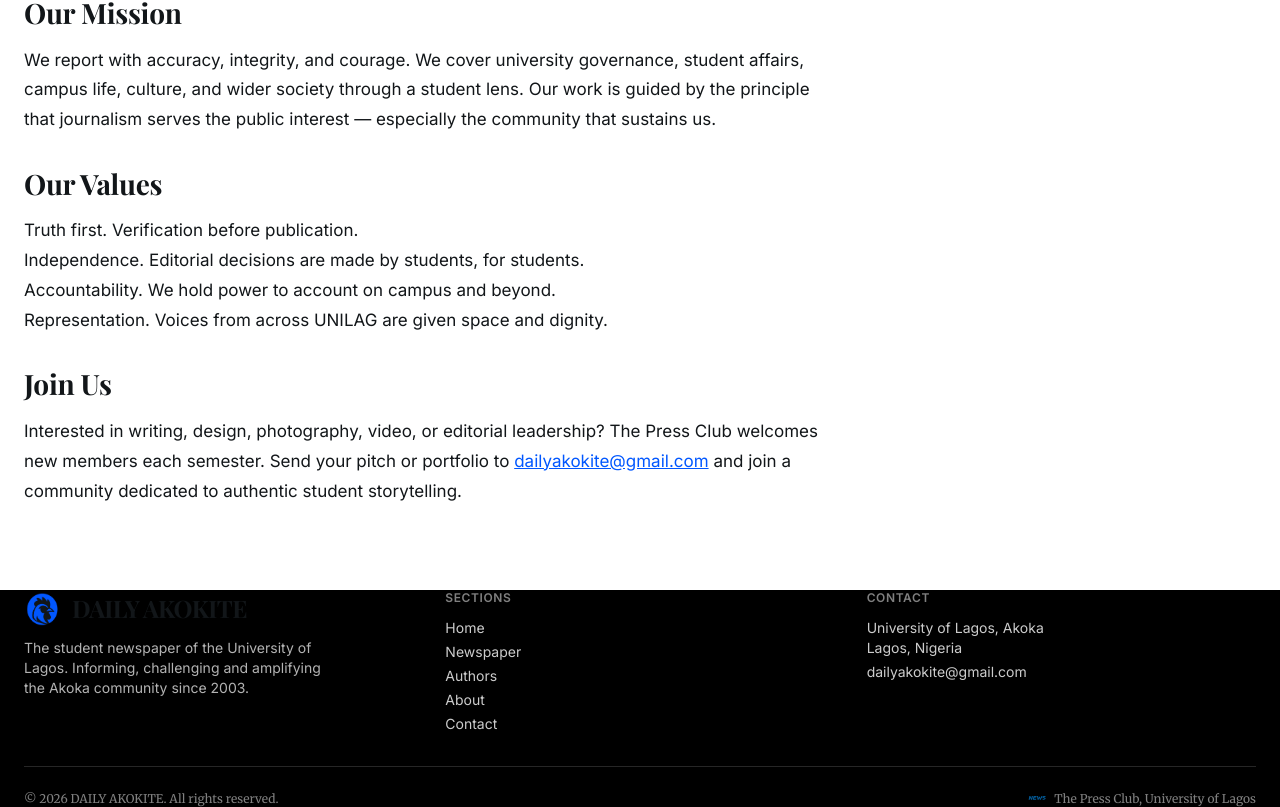
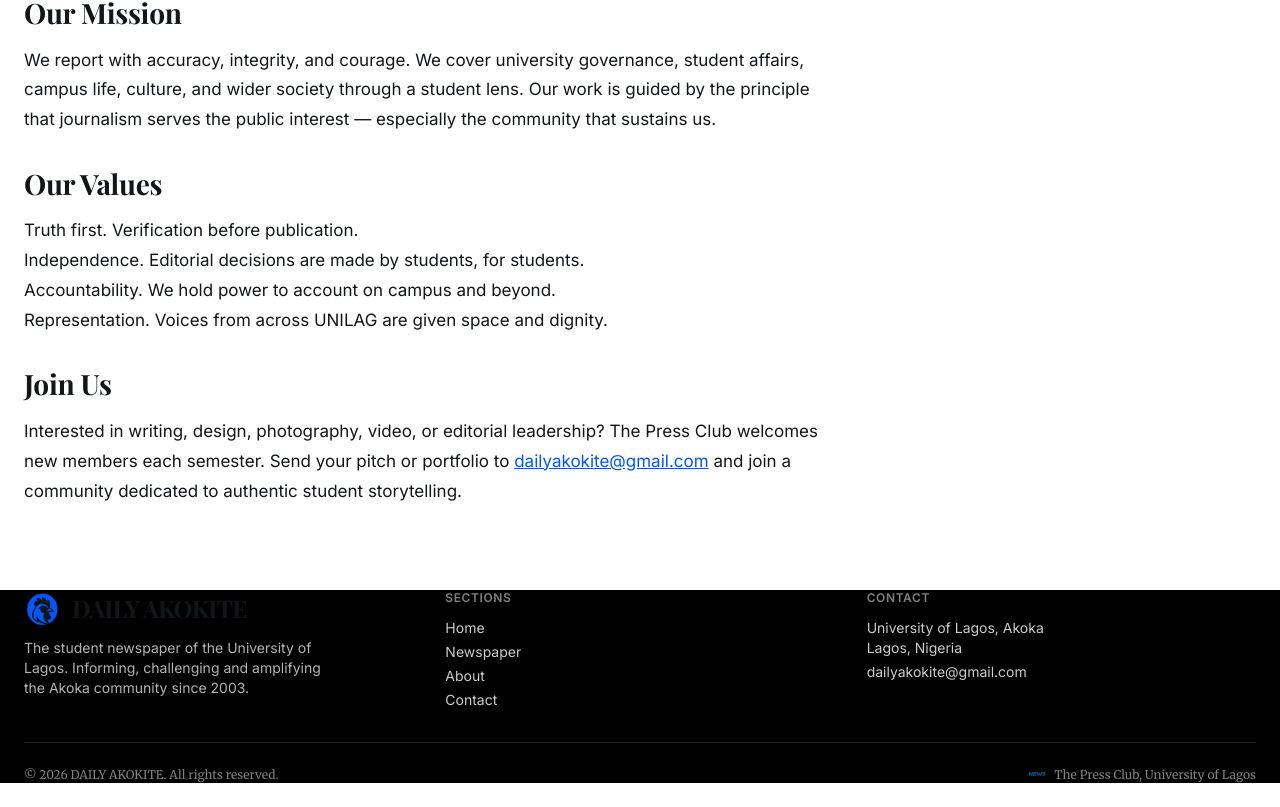
Before and after one commit to ifidonabraham/dailyakokite, a Next.js app: page /about in a window 1280 px wide. Shown: the part 426-1233 px from the top of the page. After the commit the page ends 1209 px from the top, so only its background shows below. Built offline with nearby package versions, Linux system fonts and the light colour scheme; a web font is replaced by a local one.

Commit message:
Remove Authors link from footer quick links

```diff
--- a/src/components/Footer.tsx
+++ b/src/components/Footer.tsx
@@ -4,7 +4,6 @@ import Link from "next/link";
 const QUICK_LINKS = [
   { href: "/", label: "Home" },
   { href: "/newspaper", label: "Newspaper" },
-  { href: "/authors", label: "Authors" },
   { href: "/about", label: "About" },
   { href: "/contact", label: "Contact" },
 ];
```
